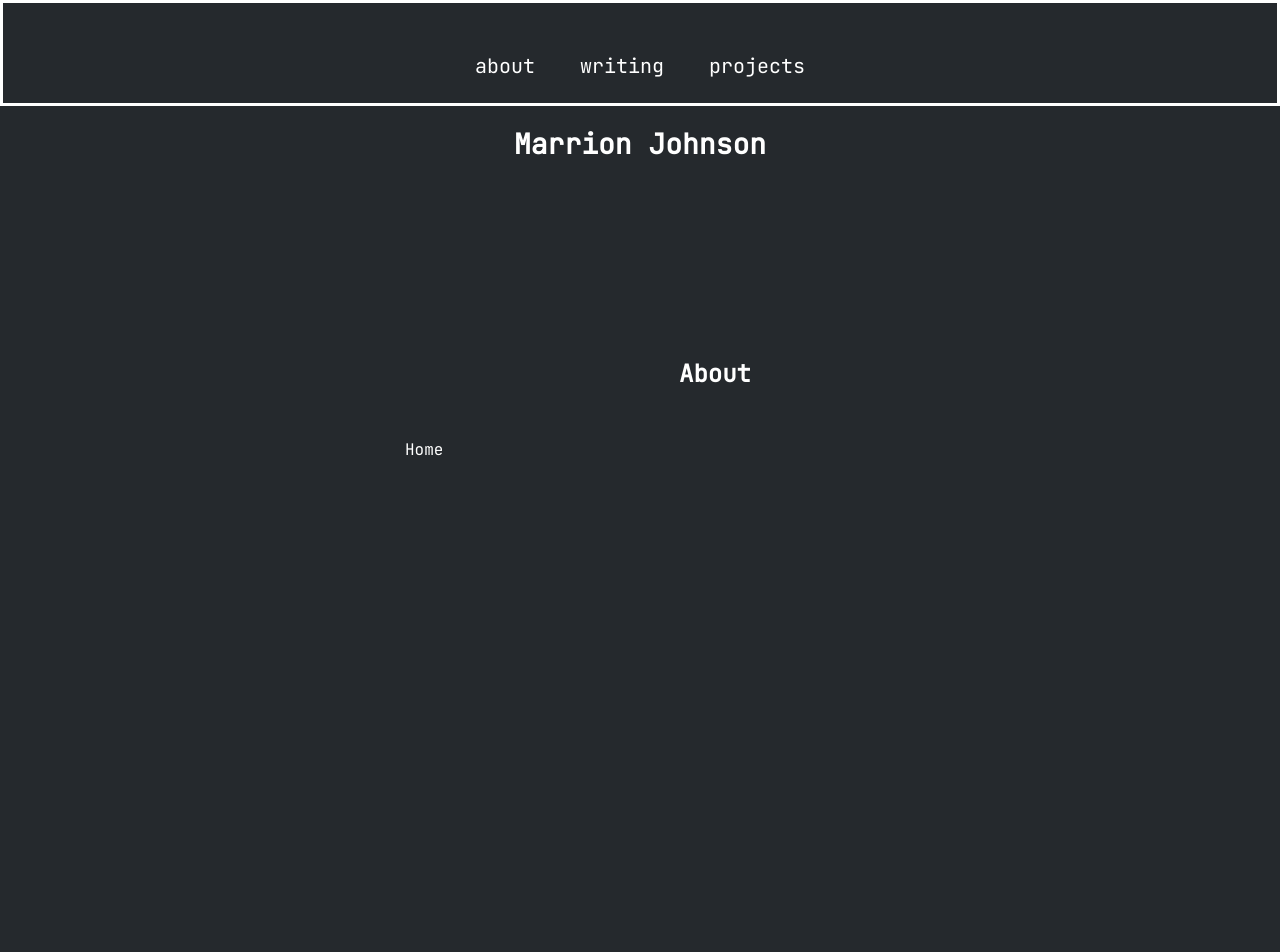
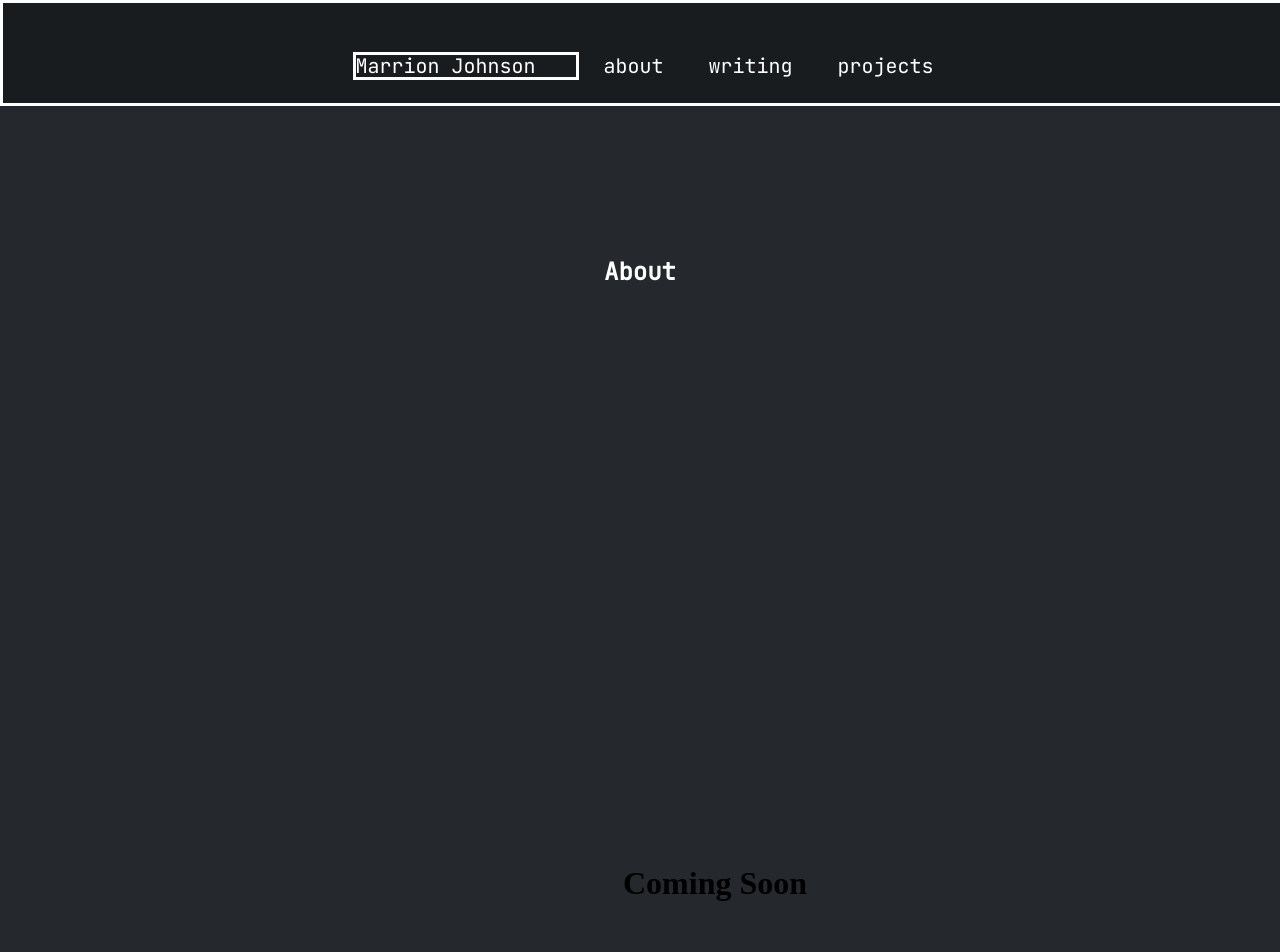
Before and after one commit to mjthedev/marrionjohnson.io, a website built with webpack: page src/html/about.html in a window 1280 px wide. Shown: the top 952 px of the page. Before the commit the page ends 822 px from the top, so only its background shows below. Built offline with nearby package versions, Linux system fonts and the light colour scheme.

Commit message:
added sticky navbar and sass

```diff
--- a/package.json
+++ b/package.json
@@ -23,6 +23,7 @@
     "csv-loader": "^3.0.5",
     "file-loader": "^6.2.0",
     "html-webpack-plugin": "^5.5.0",
+    "sass": "^1.55.0",
     "sass-loader": "^13.0.2",
     "style-loader": "^3.3.1",
     "webpack": "^5.74.0",
--- a/src/html/about.html
+++ b/src/html/about.html
@@ -15,6 +15,7 @@
         <div class="navBar">
 
             <ul>
+                <div class="nameIcon"><li><a href="./index.html">Marrion Johnson</a></li></div>
                 <li><a href="./about.html">about</a></li>
                 <li><a href="./writing.html">writing</a></li>
                 <li><a href="./projects.html">projects</a></li>
@@ -22,15 +23,22 @@
         </div>
 
     <div class="header">
-        <h1><a href="./index.html">Marrion Johnson</a></h1>
+        <!-- <h1><a href="./index.html">Marrion Johnson</a></h1> -->
     </div>
 
 <div class="firstDiv">
     <h1 class="divHeader">About</h1>
-    <div class="nestedDiv">
-        <p class="divText"><a href="./index.html">Home</a></p>
-
+    <div class="commonDiv">
         <p class="divText"></p>
+    </div>
+    <div class="commonDiv">
+        <h1>Coming Soon</h1>
+    </div>
+    <div class="commonDiv">
+        <h1>Coming Soon</h1>
+    </div>
+    <div class="commonDiv">
+        <h1>Coming Soon</h1>
     </div>
 </div>
 
--- a/src/styles/main.scss
+++ b/src/styles/main.scss
@@ -1,9 +1,10 @@
+$primary-color: #25292d;
+
 body {
     margin: 0px;
+    background-color: $primary-color;
+}
 
-    background-color: rgb(37, 41, 45);
-
-}
 
 .header{
     color: white;
@@ -40,27 +41,34 @@ body {
 
 
 
-
-
-
 .navBar{
 
     height: 100px;
-background-color: transparent;
     text-align: center;
     border: white;
     border-style: solid;
+    position:sticky;
+    top:0;
+    width: 100%;
+    background-color: rgb(25,28,31);
 
 }
-.firstDiv{
+
+
+.commonDiv{
 width: 1370px;
 height: 450px;
 padding-top: 30px;
 margin-left: 30px;
 margin-right: 20px;
 margin-bottom: 30px;
-background-color: transparent;
+background-color: $primary-color;
+text-align: center;
+
 }
+
+
+
 
 .nameIcon {
     margin-right: 20px;
--- a/webpack.config.js
+++ b/webpack.config.js
@@ -28,7 +28,7 @@ module.exports = {
     module: {
         rules: [{
             test: /\.scss|.css$/,
-            use: ['style-loader','css-loader',]
+            use: ['style-loader','css-loader','sass-loader']
 
         },
         {
```
Also changed, not shown: src/html/index.html (+10 -4 lines), src/html/projects.html (+11 -4 lines), src/html/writing.html (+9 -4 lines), dist/about.html, dist/bundle3609845053223282cf09.js (added), dist/bundleaae12b5aac8fad93f413.js (deleted), dist/index.html, dist/projects.html, dist/writing.html, src/styles/variables.scss (added), 4 other files. Lines whose indentation alone changed are shown as unchanged.
